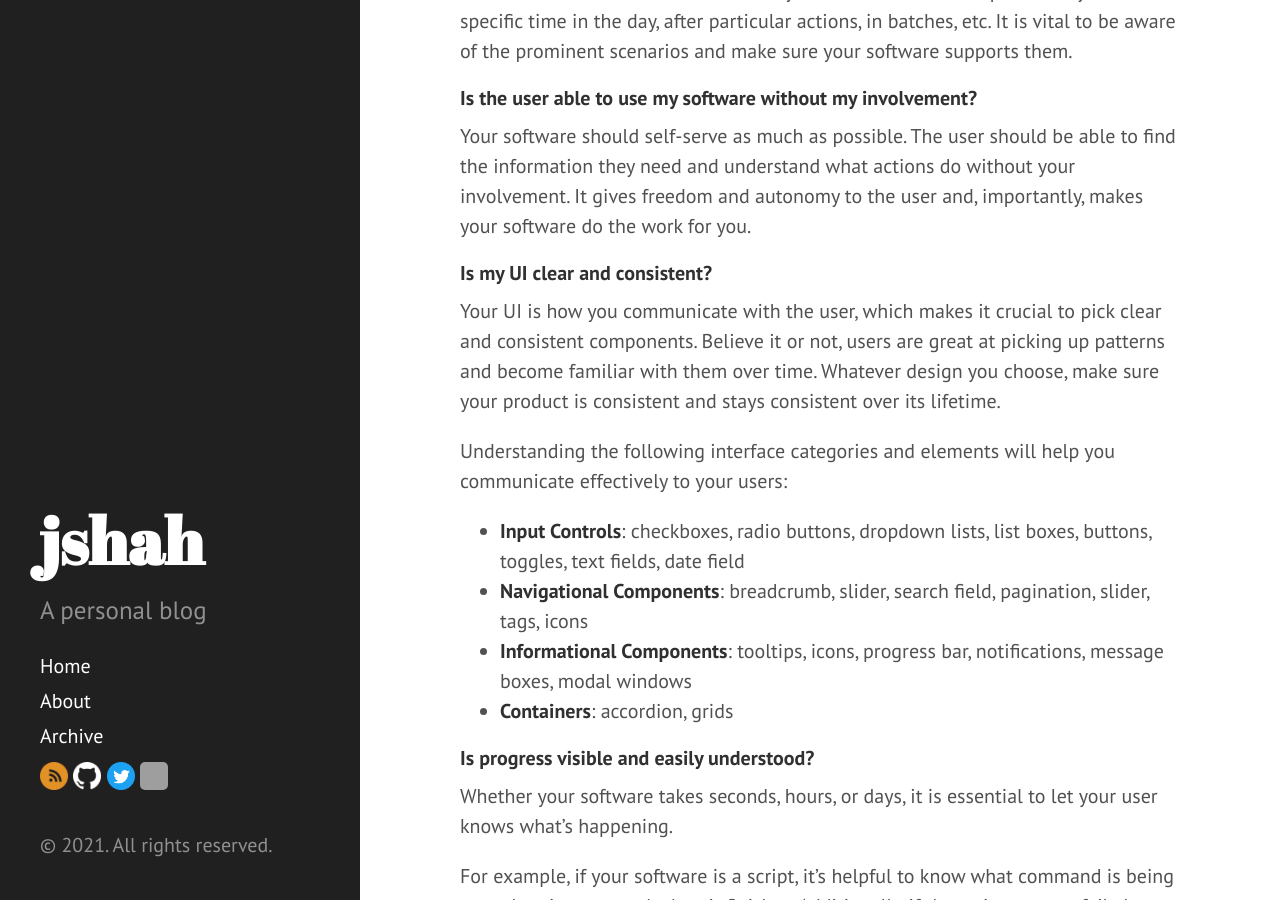
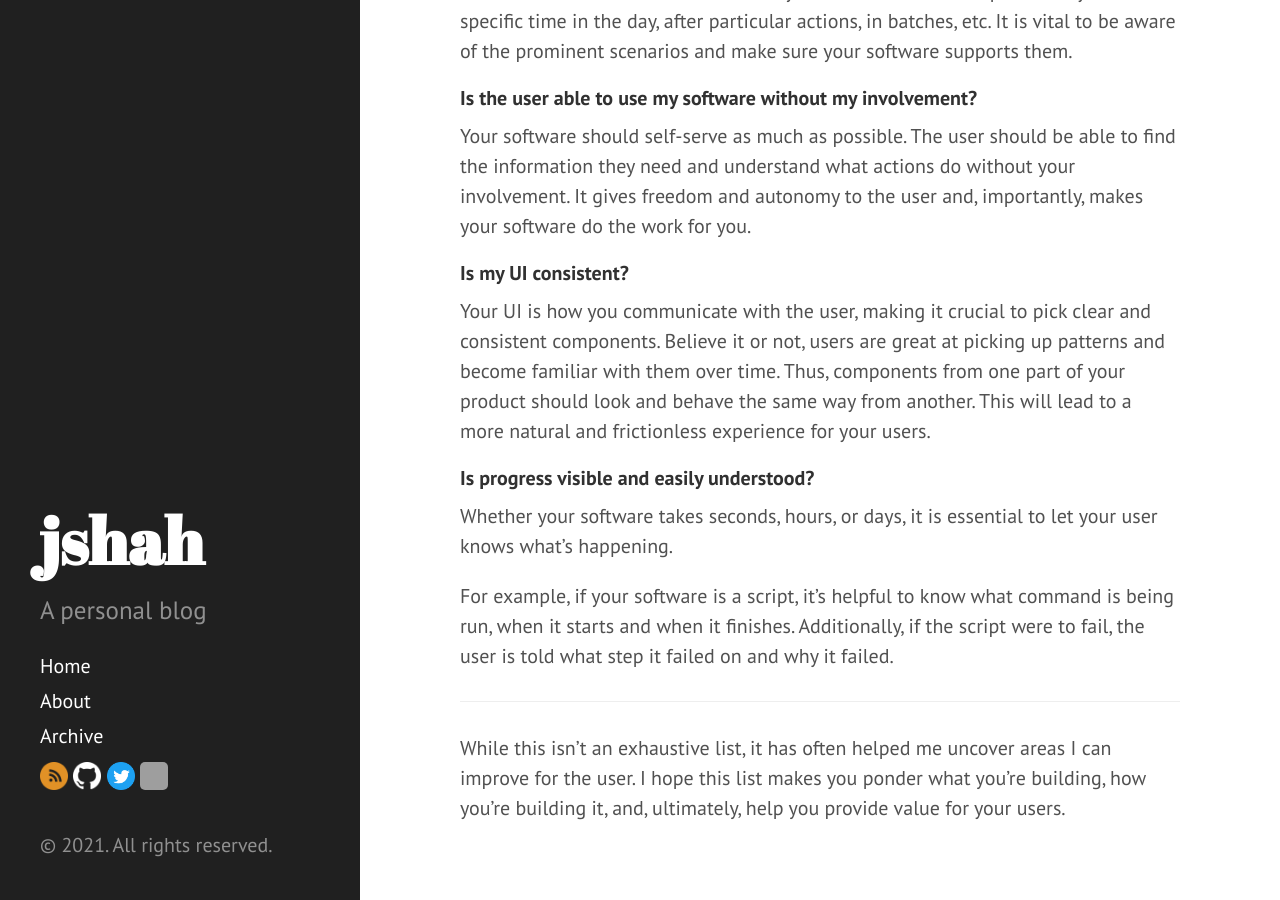
Before and after one commit to jshah/jshah.github.io, a Jekyll site: the page built from _posts/2021-05-10-build-for-the-user.md, in a window 1280 px wide and 900 px high, scrolled down 1344 px. Built offline with Jekyll 4.4.1, drawn with Linux system fonts in a browser that asks for light colours; grey boxes are pictures that could not be loaded.

Commit message:
update ui portion - build for user

```diff
--- a/_posts/2021-05-10-build-for-the-user.md
+++ b/_posts/2021-05-10-build-for-the-user.md
@@ -29,16 +29,9 @@ Your software can fit into the user’s day in numerous and unexpected ways: at
 
 Your software should self-serve as much as possible. The user should be able to find the information they need and understand what actions do without your involvement. It gives freedom and autonomy to the user and, importantly, makes your software do the work for you.
 
-#### Is my UI clear and consistent?
+#### Is my UI consistent?
 
-Your UI is how you communicate with the user, which makes it crucial to pick clear and consistent components. Believe it or not, users are great at picking up patterns and become familiar with them over time. Whatever design you choose, make sure your product is consistent and stays consistent over its lifetime.
-
-Understanding the following interface categories and elements will help you communicate effectively to your users:
-
-- **Input Controls**: checkboxes, radio buttons, dropdown lists, list boxes, buttons, toggles, text fields, date field
-- **Navigational Components**: breadcrumb, slider, search field, pagination, slider, tags, icons
-- **Informational Components**: tooltips, icons, progress bar, notifications, message boxes, modal windows
-- **Containers**: accordion, grids
+Your UI is how you communicate with the user, making it crucial to pick clear and consistent components. Believe it or not, users are great at picking up patterns and become familiar with them over time. Thus, components from one part of your product should look and behave the same way from another. This will lead to a more natural and frictionless experience for your users.
 
 #### Is progress visible and easily understood?
 
```
